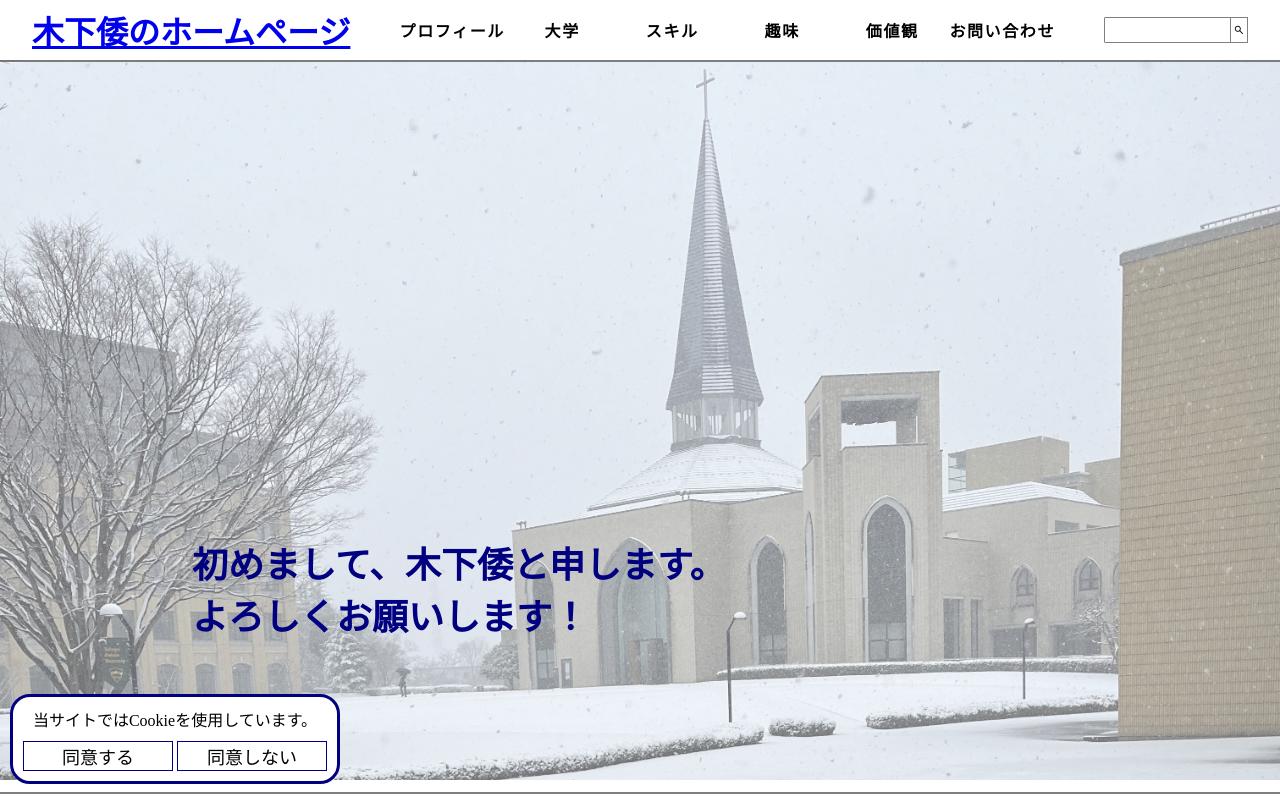
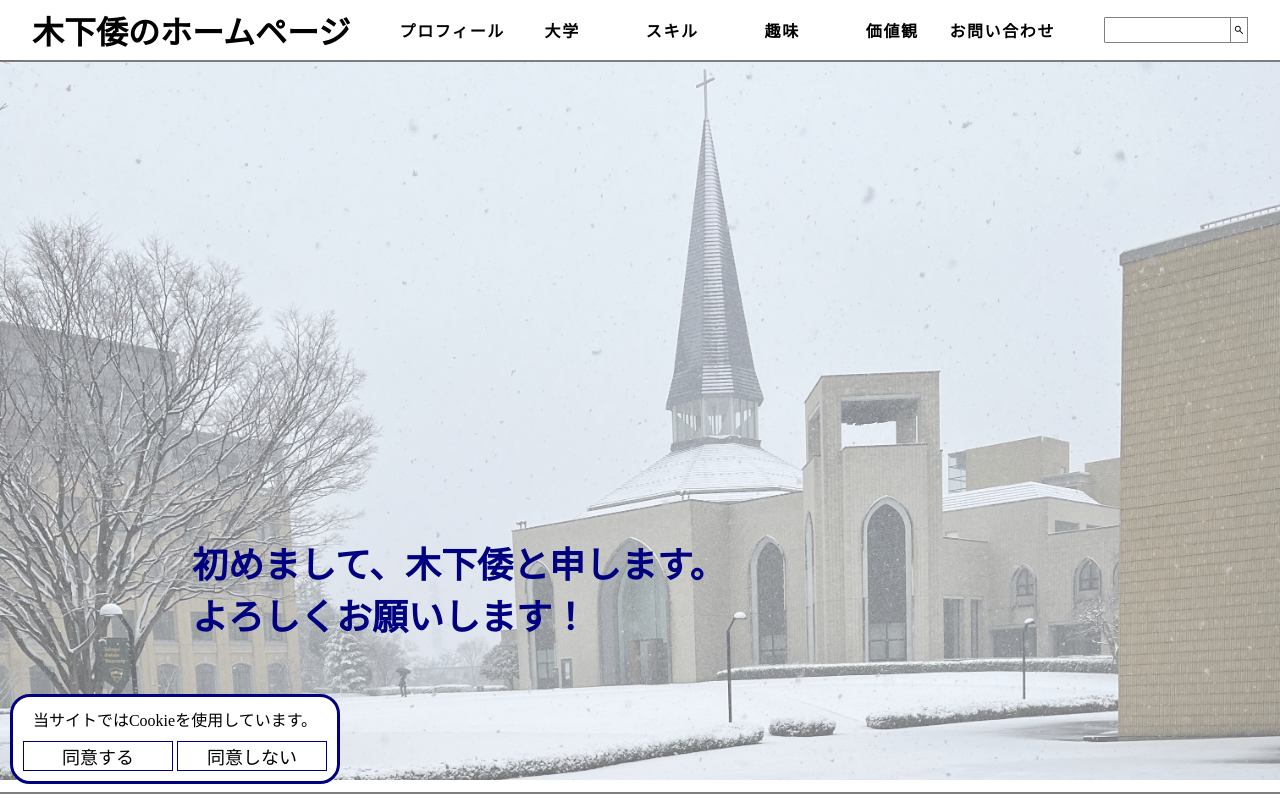
Before and after one commit to YamatoKishita2nd/homepage, a plain HTML site: page index.html in a window 1280 px wide. Shown: the top 799 px of the page. Drawn offline with nearby package versions, Linux system fonts and the light colour scheme; files that its build step writes are made by us from their sources.

Commit message:
Update style.scss

```diff
--- a/styles/style.scss
+++ b/styles/style.scss
@@ -47,6 +47,11 @@ $sp: 660px;
       font-size: 32px;
       font-weight: bold;
       user-select: none;
+
+      &_link {
+        text-decoration: none;
+        color: black;
+      }
     }
 
     &_nav {
```
